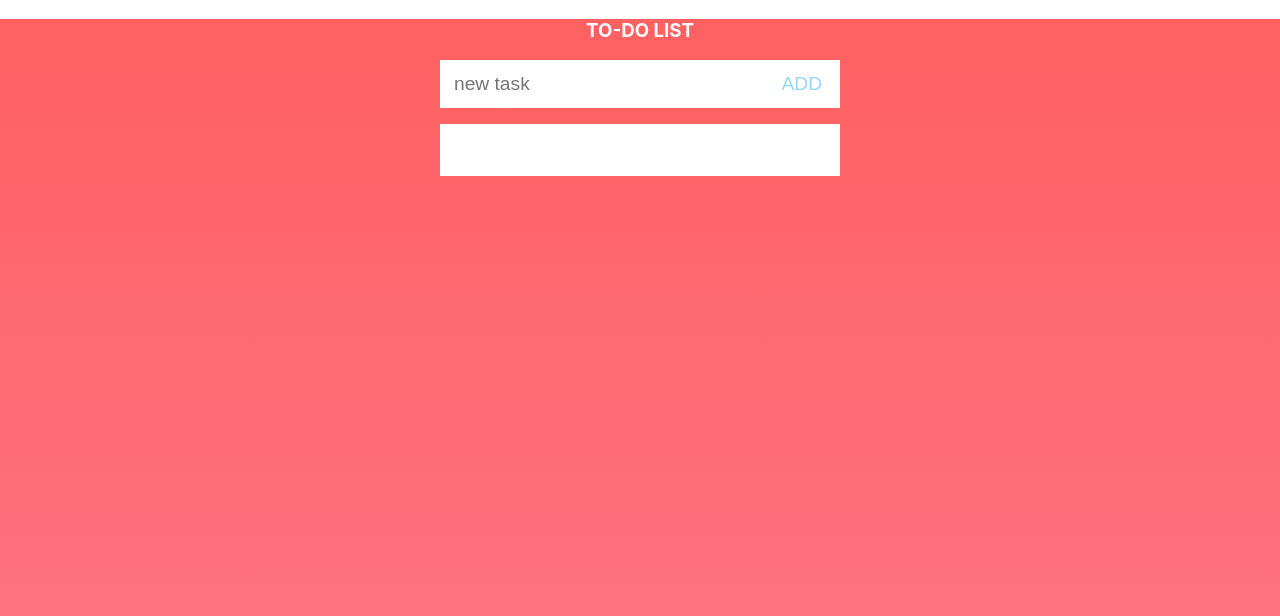
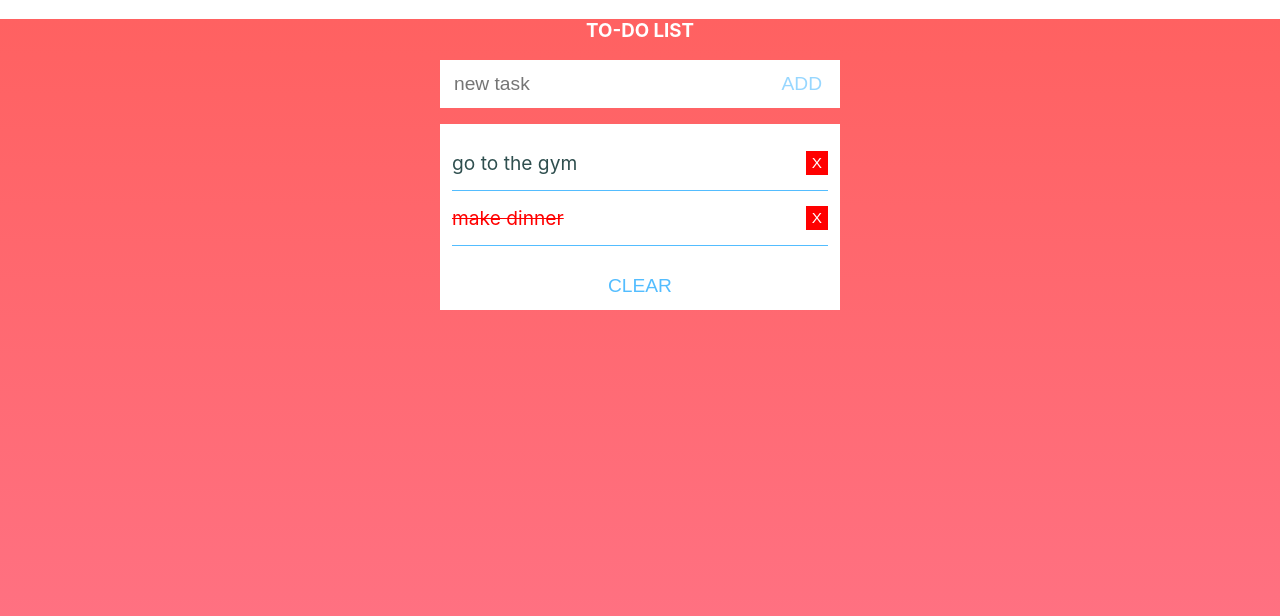
Before and after one commit to goncalolourenco/react-lesson, a React (Create React App) app: page / in a window 1280 px wide. Shown: the top 616 px of the page. Built offline with nearby package versions, Linux system fonts and the light colour scheme.

Commit message:
lets start fetching the users

```diff
--- a/src/Todos/Items/Item.js
+++ b/src/Todos/Items/Item.js
@@ -1,10 +1,20 @@
 import React from "react";
 import "./Item.css";
 
-function TodoItem({ id, text, done }) {
+function TodoItem({ id, text, done, onClick, onRemove }) {
+
+  const handleItemClick =()=> {
+    onClick(id);
+  }
+
+  const handleRemoveClick =()=> {
+    onRemove(id);
+  }
+
   return (
-    <li key={id} className='todo-item'>
-      <span> {text}</span>
+    <li key={id} className='todo-item' onClick={handleItemClick}>
+      <span className={done? "done": ""} >{text}</span>
+      <button className="delete" onClick={handleRemoveClick}>X</button>
     </li>
   );
 }
--- a/src/Todos/List/List.js
+++ b/src/Todos/List/List.js
@@ -2,10 +2,27 @@ import React from "react";
 import { nextId } from "../../utils";
 import "./List.css";
 import TodoItem from "../Items/Item";
+import client from "../../client";
+
+
+const dummyUserId = 1;
 
 function TodosList() {
   const [newTodo, setNewTodo] = React.useState("");
   const [todos, setTodos] = React.useState([]);
+  const [isLoading, setIsLoading] = React.useState(false);
+
+  React.useEffect(() => {
+    const fetchTodos = async ()=> {
+
+      setIsLoading(true);
+      const newTodos = await client.getUserTodos({userId: dummyUserId});
+      setTodos(newTodos);
+      setIsLoading(false);
+    }
+
+    fetchTodos();
+  }, [])
 
   const handleInputChange = (event) => {
     const { value } = event.target;
@@ -27,9 +44,36 @@ function TodosList() {
     setNewTodo("");
   };
 
+  const handleItemClick =(id) => {
+    setTodos((todos)=>
+      todos.map((todo)=> {
+        if(todo.id === id) {
+          return {...todo, done: !todo.done}
+        }
+        return todo;
+      })
+    )
+  }
+
+  const handleRemoveItem =(id)=> {
+   setTodos((todos)=>
+      todos.filter((todo)=> {
+       return todo.id !== id
+      })
+   )
+  }
+
+  const handleClear =()=> {
+    setTodos([])
+  }
+
   React.useEffect(() => {
     console.log("todos list", todos);
   }, [todos]);
+
+  if(isLoading) {
+    return <div>is loading...</div>
+  }
 
   return (
     <div className='todos-container'>
@@ -47,13 +91,13 @@ function TodosList() {
           add
         </button>
       </form>
-
       <div className='todos-list-container'>
         <ul className='todos-list'>
           {todos.map((todo) => {
-            return <TodoItem key={todo.id} {...todo} />;
+            return <TodoItem key={todo.id} {...todo} onClick={handleItemClick} onRemove={handleRemoveItem}/>;
           })}
         </ul>
+        {todos.length > 0 && <button onClick={handleClear}>clear</button>}
       </div>
     </div>
   );
```
